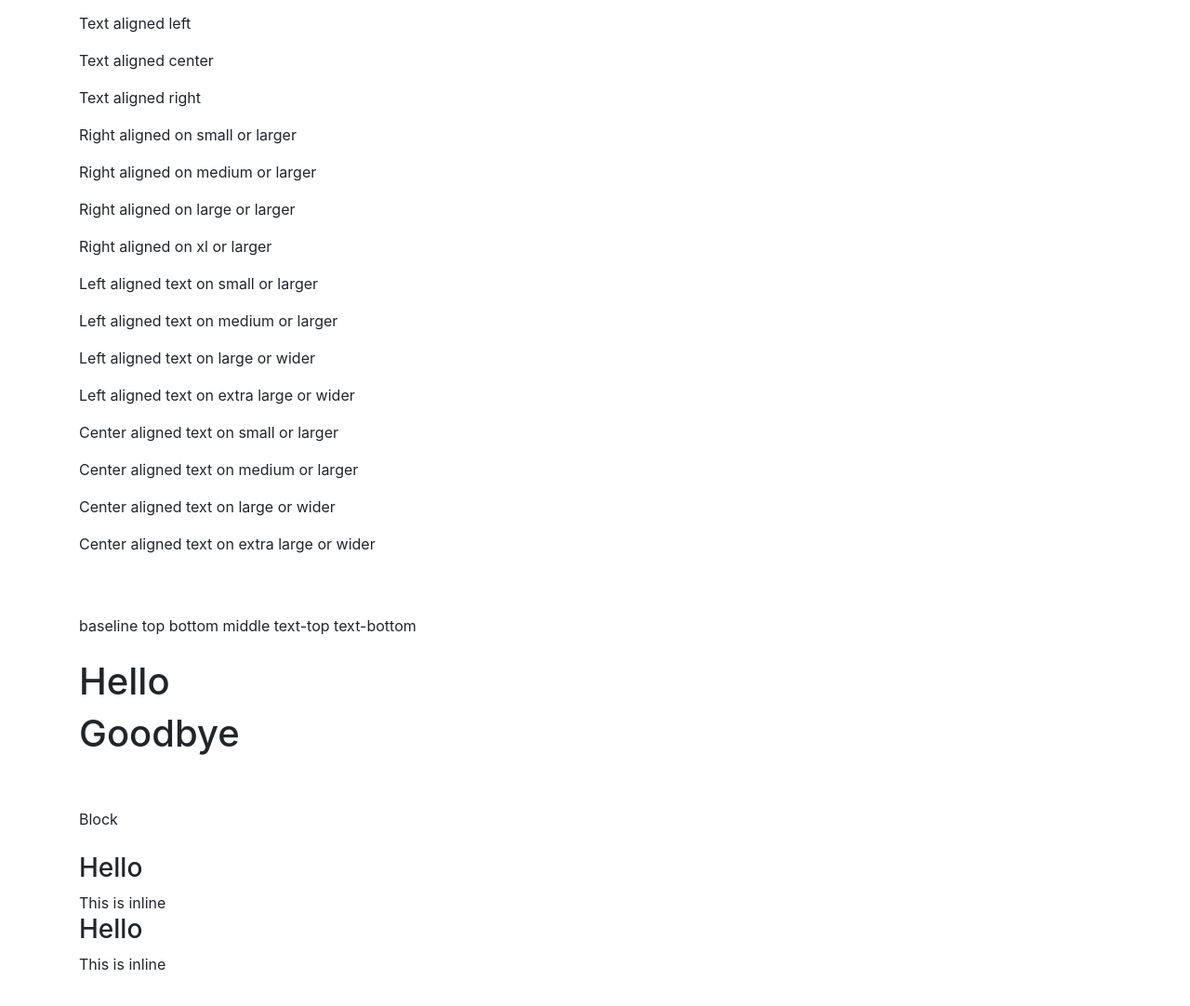
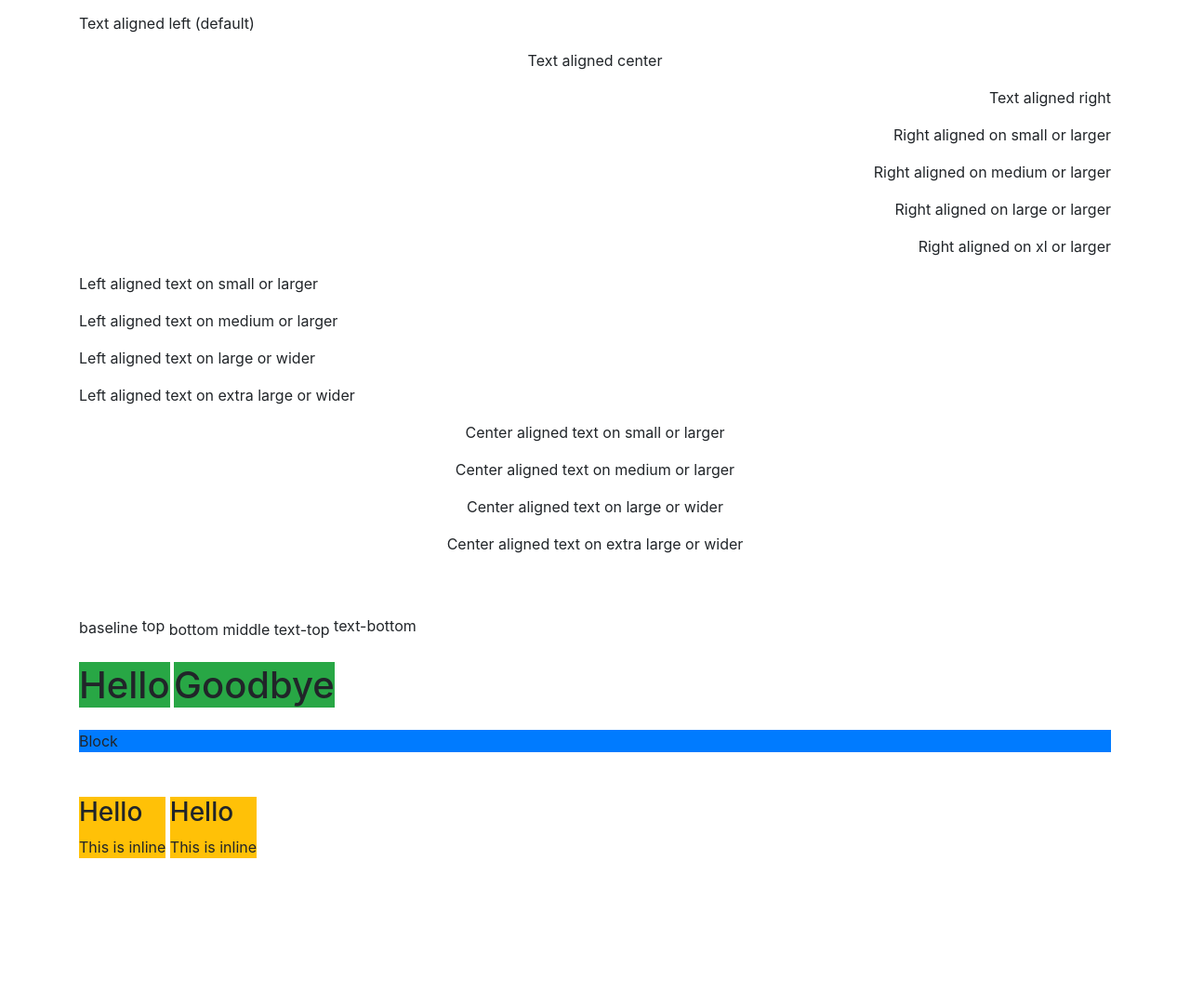
Before and after one commit to netogerbi/bootstrap-c1, a plain HTML site: page bootstrap_sandbox_starter/2_3_text_alignment_display.html in a window 1280 px wide. Shown: the part 400-1482 px from the top of the page at 93% size. Drawn offline with nearby package versions, Linux system fonts and the light colour scheme.

Commit message:
Display classes utilities

```diff
--- a/bootstrap_sandbox_starter/2_3_text_alignment_display.html
+++ b/bootstrap_sandbox_starter/2_3_text_alignment_display.html
@@ -88,7 +88,7 @@
     <!--#####################START HERE######################-->
 
     <!-- JUSTIFY -->
-    <p>Lorem ipsum dolor sit amet, consectetur adipisicing elit. Beatae asperiores dolorem accusamus dolor eligendi, unde adipisci
+    <p class="text-justify">Lorem ipsum dolor sit amet, consectetur adipisicing elit. Beatae asperiores dolorem accusamus dolor eligendi, unde adipisci
       a odio, quas aperiam tempora earum delectus magnam quia veritatis in! Natus quibusdam dolores architecto magni rem!
       Error repellat esse dolorem dolore neque odit rem non accusamus eligendi ab nesciunt dicta voluptatibus velit, vel
       obcaecati quisquam optio reiciendis soluta tempora, voluptatum sapiente eos? Explicabo provident sit commodi blanditiis
@@ -100,59 +100,59 @@
     <br>
 
     <!-- ALIGNMENT -->
-    <p>Text aligned left</p>
-    <p>Text aligned center</p>
-    <p>Text aligned right</p>
+    <p class="text-left">Text aligned left (default)</p>
+    <p class="text-center">Text aligned center</p>
+    <p class="text-right">Text aligned right</p>
 
     <!-- RESPONSIVE ALIGN -->
-    <p>Right aligned on small or larger</p>
-    <p>Right aligned on medium or larger</p>
-    <p>Right aligned on large or larger</p>
-    <p>Right aligned on xl or larger</p>
+    <p class="text-sm-right">Right aligned on small or larger</p>
+    <p class="text-md-right">Right aligned on medium or larger</p>
+    <p class="text-lg-right">Right aligned on large or larger</p>
+    <p class="text-xl-right">Right aligned on xl or larger</p>
 
-    <p>Left aligned text on small or larger</p>
-    <p>Left aligned text on medium or larger</p>
-    <p>Left aligned text on large or wider</p>
-    <p>Left aligned text on extra large or wider</p>
+    <p class="text-sm-left">Left aligned text on small or larger</p>
+    <p class="text-md-left">Left aligned text on medium or larger</p>
+    <p class="text-lg-left">Left aligned text on large or wider</p>
+    <p class="text-xl-left">Left aligned text on extra large or wider</p>
 
-    <p>Center aligned text on small or larger</p>
-    <p>Center aligned text on medium or larger</p>
-    <p>Center aligned text on large or wider</p>
-    <p>Center aligned text on extra large or wider</p>
+    <p class="text-sm-center">Center aligned text on small or larger</p>
+    <p class="text-md-center">Center aligned text on medium or larger</p>
+    <p class="text-lg-center">Center aligned text on large or wider</p>
+    <p class="text-xl-center">Center aligned text on extra large or wider</p>
 
     <br>
     <br>
 
     <!-- VERTICAL ALIGNMENT -->
-    <span>baseline</span>
-    <span>top</span>
-    <span>bottom</span>
-    <span>middle</span>
-    <span>text-top</span>
-    <span>text-bottom</span>
+    <span class="align-baseline">baseline</span>
+    <span class="align-top">top</span>
+    <span class="align-bottom">bottom</span>
+    <span class="align-middle">middle</span>
+    <span class="align-text-top">text-top</span>
+    <span class="align-text-bottom">text-bottom</span>
 
     <br>
     <br>
 
     <!-- TURN BLOCK TO INLINE -->
-    <h1>Hello</h1>
-    <h1>Goodbye</h1>
+    <h1 class="d-inline bg-success">Hello</h1>
+    <h1 class="d-inline bg-success">Goodbye</h1>
 
     <br>
     <br>
 
     <!-- TURN INLINE TO BLOCK -->
-    <span>Block</span>
+    <span class="d-block bg-primary">Block</span>
 
     <br>
     <br>
 
     <!-- INLINE BLOCK -->
-    <div>
+    <div class="d-inline-block bg-warning">
       <h3>Hello</h3>
       This is inline
     </div>
-    <div>
+    <div class="d-inline-block bg-warning">
       <h3>Hello</h3>
       This is inline
     </div>
```
